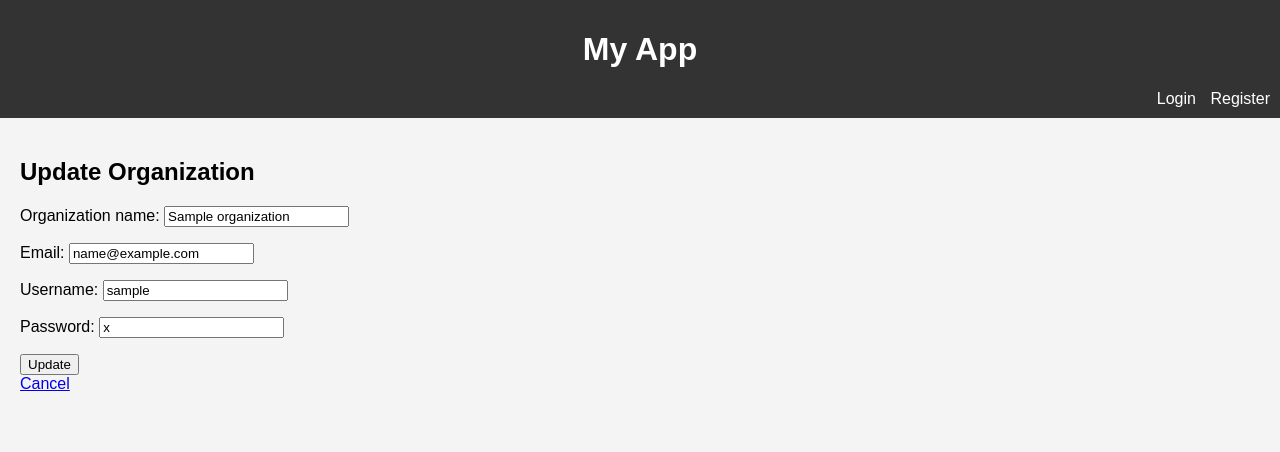
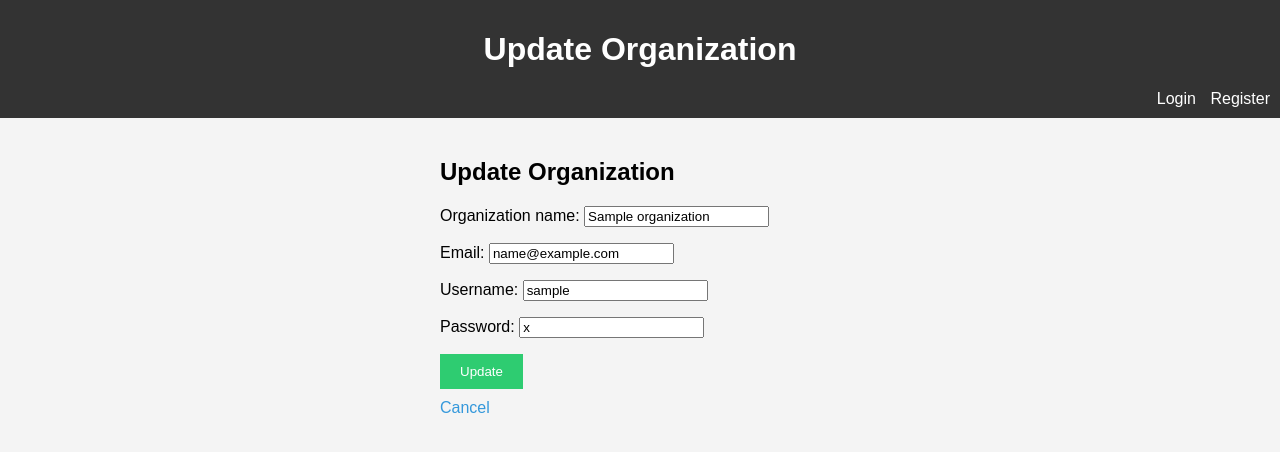
Before and after one commit to Tharagesh-2001/cdat_admin, a Django app: page /org/update_organization/00000000-0000-0000-0000-000000000001/ in a window 1280 px wide. Shown: the top 452 px of the page. Run offline with Django 5.2, Linux system fonts and the light colour scheme; tables that the repository leaves empty hold one stand-in row (values such as "Sample post").

Commit message:
fifth commit

```diff
--- a/organization/templates/update_organization.html
+++ b/organization/templates/update_organization.html
@@ -1,12 +1,52 @@
 <!-- organization/templates/update_organization.html -->
 {% extends 'base.html' %}
 
+{% block title %}Update Organization{% endblock %}
+
+{% block header %}Update Organization{% endblock %}
+
 {% block content %}
-  <h2>Update Organization</h2>
-  <form method="post">
-    {% csrf_token %}
-    {{ form.as_p }}
-    <button type="submit">Update</button>
-  </form>
-  <a href="{% url 'organization_profile' %}">Cancel</a>
+    <div class="container">
+        <h2>Update Organization</h2>
+        <form class="organization-form" method="post">
+            {% csrf_token %}
+            {{ form.as_p }}
+            <button type="submit" class="update-button">Update</button>
+        </form>
+        <a href="{% url 'organization_profile' %}" class="cancel-link">Cancel</a>
+    </div>
+    <style>
+      .container {
+        max-width: 400px;
+        margin: 0 auto;
+      }
+
+      .organization-form {
+        margin-top: 20px;
+      }
+
+      .update-button {
+        background-color: #2ecc71;
+        color: #fff;
+        padding: 10px 20px;
+        border: none;
+        cursor: pointer;
+      }
+
+      .update-button:hover {
+        background-color: #27ae60;
+      }
+
+      .cancel-link {
+        display: block;
+        margin-top: 10px;
+        color: #3498db;
+        text-decoration: none;
+      }
+
+      .cancel-link:hover {
+        text-decoration: underline;
+        color: #1b6ca8;
+      }
+    </style>
 {% endblock %}
--- a/superadmin/templates/home.html
+++ b/superadmin/templates/home.html
@@ -9,8 +9,6 @@
         <p>Hello, {% if user.is_authenticated %}{{ user.username }}{% else %}Guest{% endif %}!</p>
         <p>This is the home page. Add your content here.</p>
     </div>
-{% endblock %}
-
     <style>
         .welcome-message {
             margin: 20px;
@@ -29,3 +27,5 @@
 
         /* Add more styles as needed for your specific content */
     </style>
+
+{% endblock %}
--- a/superadmin/templates/login.html
+++ b/superadmin/templates/login.html
@@ -9,8 +9,6 @@
             <button type="submit">Login</button>
         </form>
     </div>
-{% endblock %}
-
     <style>
         .login-form {
             max-width: 400px;
@@ -57,3 +55,5 @@
 
         /* Add more styles as needed for your specific content */
     </style>
+
+{% endblock %}
--- a/superadmin/templates/register.html
+++ b/superadmin/templates/register.html
@@ -9,8 +9,6 @@
             <button type="submit">Register</button>
         </form>
     </div>
-{% endblock %}
-
     <style>
         .registration-form {
             max-width: 400px;
@@ -58,3 +56,5 @@
 
         /* Add more styles as needed for your specific content */
     </style>
+
+{% endblock %}
```
Also changed, not shown: organization/templates/create_organization.html (+37 -6 lines), organization/templates/delete_organization.html (+53 -7 lines), organization/templates/organization_profile.html (+43 -2 lines). Lines whose indentation alone changed are shown as unchanged.
